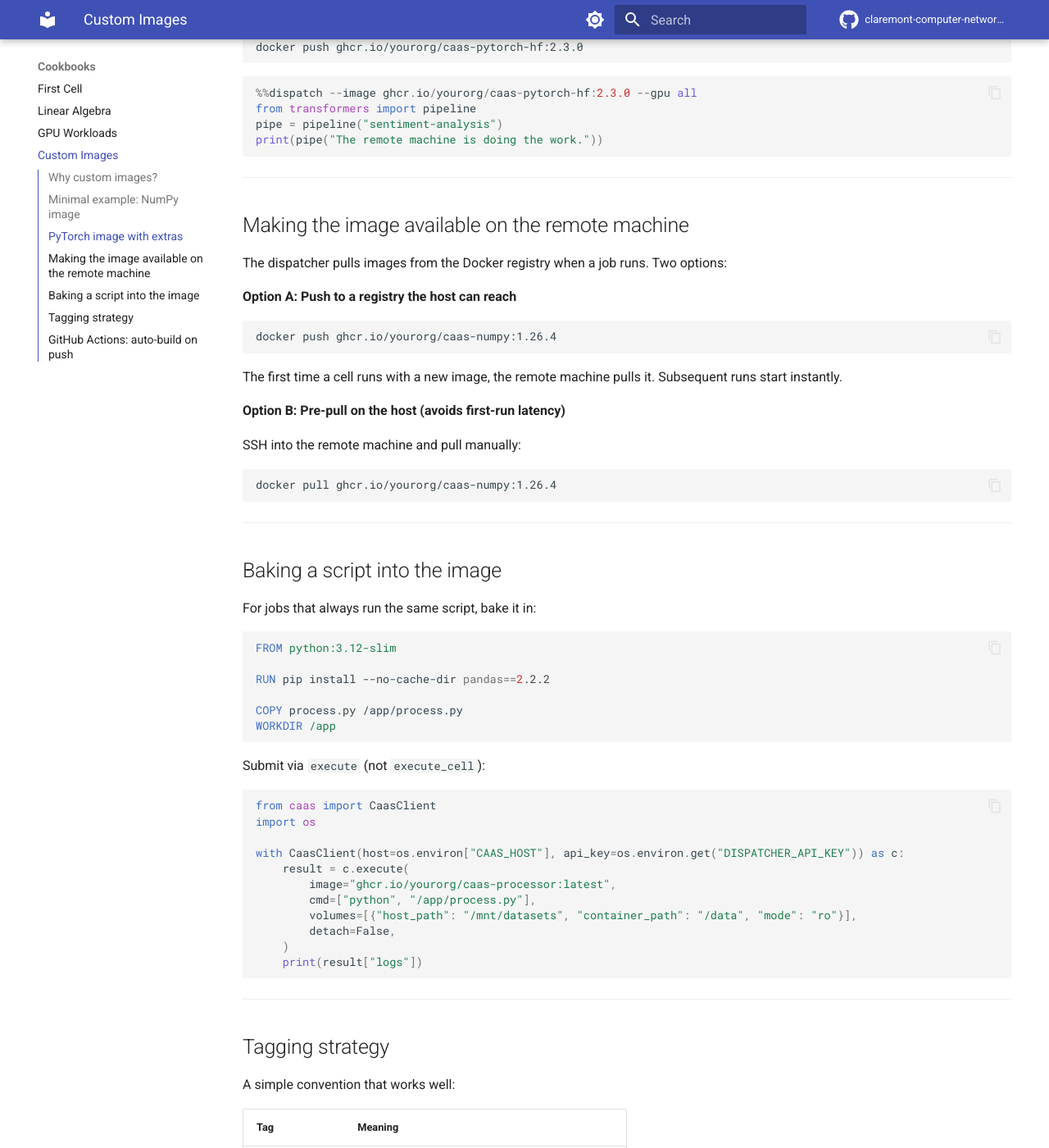
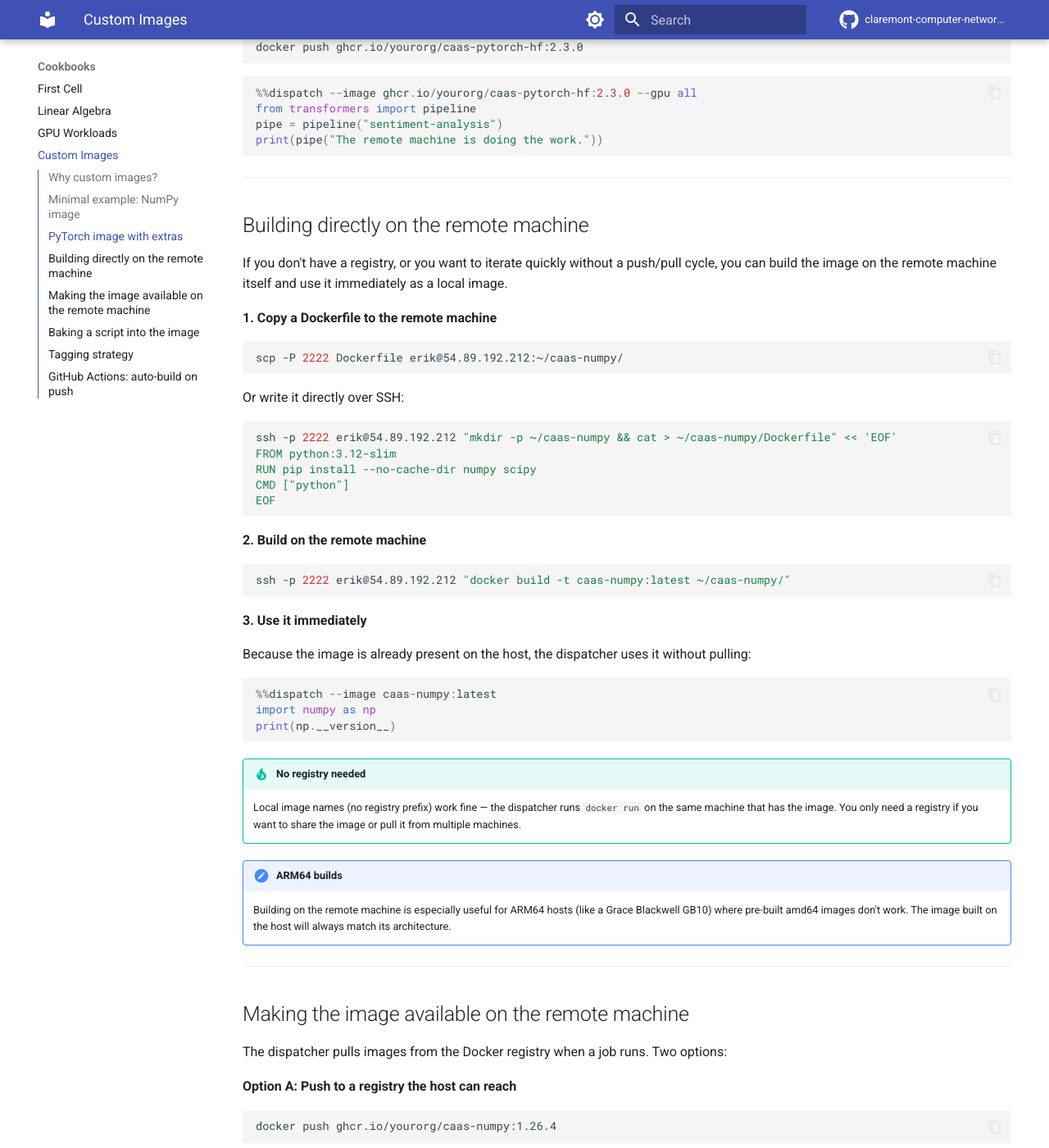
Before and after one commit to claremont-computer-network/compute-service, an MkDocs documentation site: the page built from docs/cookbooks/custom-image.md, in a window 1280 px wide and 1400 px high, scrolled down 1485 px. Shown: the whole window at 82% size. Built offline with MkDocs 1.6.1 and Material for MkDocs 9.7.7, drawn with Linux system fonts in a browser that asks for light colours; comment, search, counter and statistics services are not loaded.

Commit message:
docs: add 'building directly on the remote machine' section to custom images cookbook

````diff
--- a/docs/cookbooks/custom-image.md
+++ b/docs/cookbooks/custom-image.md
@@ -72,6 +72,55 @@ from transformers import pipeline
 pipe = pipeline("sentiment-analysis")
 print(pipe("The remote machine is doing the work."))
 ```
+
+---
+
+## Building directly on the remote machine
+
+If you don't have a registry, or you want to iterate quickly without a push/pull cycle, you
+can build the image on the remote machine itself and use it immediately as a local image.
+
+**1. Copy a Dockerfile to the remote machine**
+
+```bash
+scp -P 2222 Dockerfile erik@54.89.192.212:~/caas-numpy/
+```
+
+Or write it directly over SSH:
+
+```bash
+ssh -p 2222 erik@54.89.192.212 "mkdir -p ~/caas-numpy && cat > ~/caas-numpy/Dockerfile" << 'EOF'
+FROM python:3.12-slim
+RUN pip install --no-cache-dir numpy scipy
+CMD ["python"]
+EOF
+```
+
+**2. Build on the remote machine**
+
+```bash
+ssh -p 2222 erik@54.89.192.212 "docker build -t caas-numpy:latest ~/caas-numpy/"
+```
+
+**3. Use it immediately**
+
+Because the image is already present on the host, the dispatcher uses it without pulling:
+
+```python
+%%dispatch --image caas-numpy:latest
+import numpy as np
+print(np.__version__)
+```
+
+!!! tip "No registry needed"
+    Local image names (no registry prefix) work fine — the dispatcher runs `docker run` on
+    the same machine that has the image. You only need a registry if you want to share the
+    image or pull it from multiple machines.
+
+!!! note "ARM64 builds"
+    Building on the remote machine is especially useful for ARM64 hosts (like a Grace
+    Blackwell GB10) where pre-built amd64 images don't work. The image built on the host
+    will always match its architecture.
 
 ---
 
````
